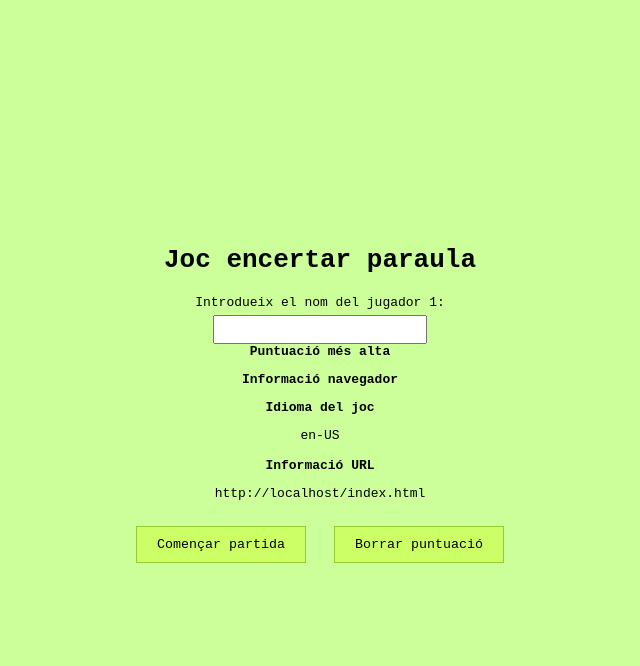
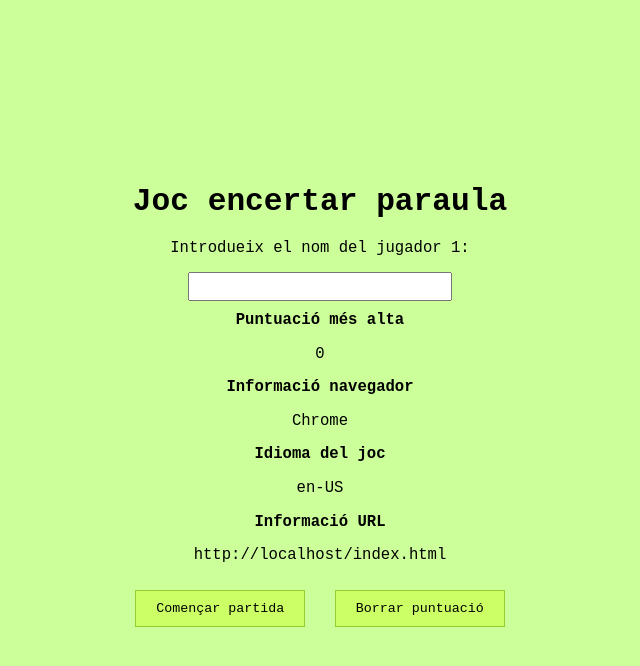
Before and after one commit to BonaDragon/RA3_FE_OBJECTES_BONA, a plain HTML site: page index.html in a window 1280 px wide. Both pictures are taken after a click on the button "Borrar puntuació". Shown: the whole page, without its empty margins (320-960 px from the left). Drawn offline with Linux system fonts and the light colour scheme.

Commit message:
2n commit

```diff
--- a/css/styles.css
+++ b/css/styles.css
@@ -1,6 +1,6 @@
+body {
 
-        body {
-            background-color: #ccff99;
+    font-size: larger;
     font-family: monospace;
     display: flex;
     justify-content: center;
@@ -24,8 +24,10 @@
 }
 
 input[type="text"] {
+    margin-top: 10px;
+    margin-bottom: 10px;
     padding: 5px;
-            width: 200px;
+    width: 250px;
     font-family: monospace;
 }
 
@@ -50,3 +52,23 @@
 button:hover {
     background-color: #b3ff66;
 }
+
+.chrome-bg {
+    background-color: #ccff99;
+    /* azul */
+}
+
+.firefox-bg {
+    background-color: #FF7139;
+    /* naranja */
+}
+
+.safari-bg {
+    background-color: #00A1F1;
+    /* celeste */
+}
+
+.edge-bg {
+    background-color: #0078D7;
+    /* azul Edge */
+}
--- a/index.html
+++ b/index.html
@@ -19,7 +19,7 @@
             <p></p>
         </div>
 
-        <div class="navigator">
+        <div class="navegador">
             <strong>Informació navegador</strong>
             <p></p>
         </div>
--- a/js/initialPage.js
+++ b/js/initialPage.js
@@ -9,7 +9,7 @@ const config = {
 const sUsrAg = navigator.userAgent;
 const lan = navigator.language;
 const href = location.href;
-const points = localStorage.getItem("points");
+
 
 
 // CONSTANTS DOM
@@ -18,18 +18,43 @@ const inputNameObj = document.getElementById("name");
 const startButtonObj = document.getElementById("startGame");
 const deleteButtonObj = document.getElementById("deletePoints");
 const score = document.querySelector(".puntuacio p");
-const navegador = document.querySelector(".navigator p");
+const navegador = document.querySelector(".navegador p");
 const language = document.querySelector(".language p");
 const info = document.querySelector(".info p");
-
+const body = document.body;
 
 
 //VARIABLES DEL JOC
 
+let backgroundColor = "";
+let points = localStorage.getItem("points");
+
+//DEFINIR FUNCIONS
 
 
+const init = function () {
 
-//DEFINIR FUNCIONS
+    language.textContent = lan;
+    info.textContent = href;
+    score.textContent = !points ? "No hi ha puntuacio actual" : points;
+
+    if (navigator.userAgent.includes("Chrome")) {
+        navegador.textContent = "Chrome";
+        backgroundColor = "chrome-bg";
+    } else if (navigator.userAgent.includes("Firefox")) {
+        navegador.textContent = "Firefox";
+         backgroundColor = "firefox-bg";
+    } else if (navigator.userAgent.includes("Safari") && !navigator.userAgent.includes("Chrome")) {
+        navegador.textContent = "Safari";
+         backgroundColor = "safari-bg";
+    } else if (navigator.userAgent.includes("Edge")) {
+        navegador.textContent = "Edge";
+         backgroundColor = "edge-bg";
+    }
+
+   body.classList.add(backgroundColor);
+
+}
 
 const saveName = function () {
 
@@ -42,6 +67,7 @@ const fillConfig = function () {
     config.lang = lan;
     config.userAgent = sUsrAg;
     config.href = href;
+    config.bgColorClass = backgroundColor;
     sessionStorage.setItem("config", JSON.stringify(config));
 }
 
@@ -53,24 +79,7 @@ const startGame = function () {
 const resetPoints = function () {
 
     localStorage.removeItem("points");
-    score.textContent = points;
-
-}
-
-const init = function () {
-
-    navigator.textContent = sUsrAg;
-    language.textContent = lan;
-    info.textContent = href;
-
-    if (!points) {
-
-        score.textContent = "No hi ha puntuacio actual";
-
-    } else {
-
-        score.textContent = points;
-    }
+    score.textContent = "0";
 
 }
 
@@ -82,7 +91,7 @@ const init = function () {
 
 startButtonObj.addEventListener('click', function () {
 
-    if (inputNameObj) {
+    if (inputNameObj.value) {
 
         saveName();
         fillConfig();
```
Lines whose indentation alone changed are shown as unchanged.
